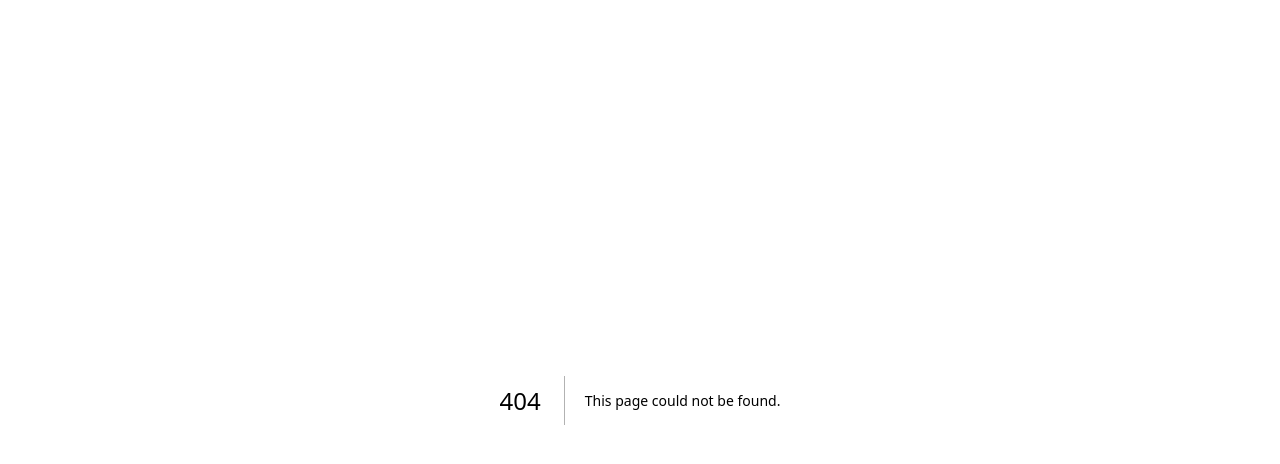
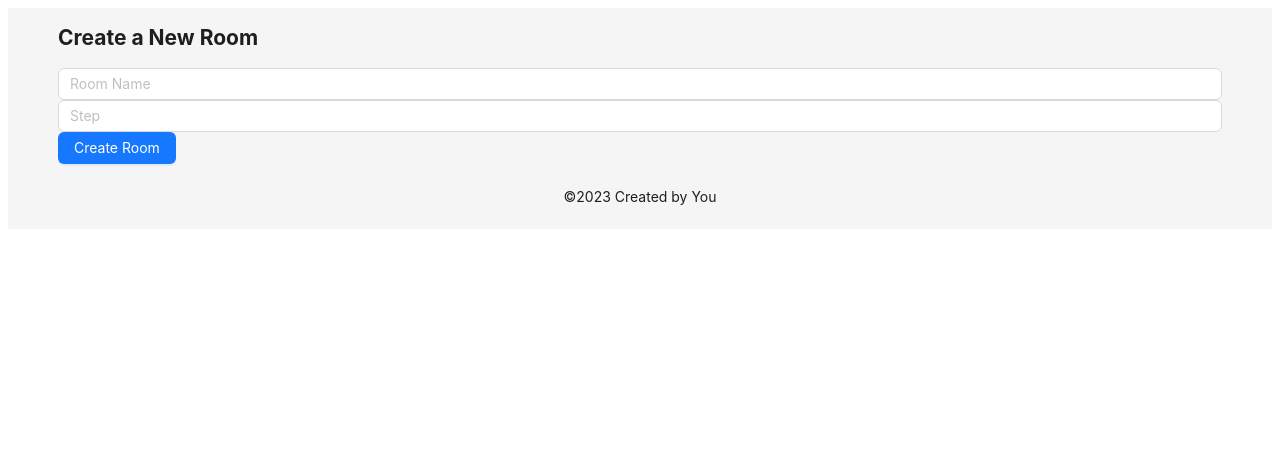
Before and after one commit to EsinnOrc/retro-tools, a Next.js app: page /create-room in a window 1280 px wide. Before the commit this address had no page. Shown: the top 464 px of the page. Built offline with nearby package versions, Linux system fonts and the light colour scheme.

Commit message:
firebase db entegration has been added

```diff
--- /dev/null
+++ b/src/pages/create-room/index.tsx
@@ -0,0 +1,64 @@
+import React, { useState } from "react";
+import { db } from "../../firebaseConfig";
+import { collection, addDoc } from "firebase/firestore";
+import { useRouter } from "next/router";
+import { Layout, Input, Button } from "antd";
+import { getAuth } from "firebase/auth";
+
+const { Content, Footer } = Layout;
+
+const CreateRoom: React.FC = () => {
+  const [roomName, setRoomName] = useState("");
+  const [step, setStep] = useState("");
+  const router = useRouter();
+  const auth = getAuth();
+
+  const handleCreateRoom = async () => {
+    const user = auth.currentUser;
+
+    if (!user) {
+      console.error("No user is signed in.");
+      return;
+    }
+
+    try {
+      await addDoc(collection(db, "rooms"), {
+        name: roomName,
+        step: parseInt(step, 10),
+        uid: user.uid,
+      });
+      console.log("Room created successfully");
+      router.push("/");
+    } catch (error) {
+      console.error("Error creating room:", error);
+    }
+  };
+
+  return (
+    <Layout className="layout">
+      <Content style={{ padding: '0 50px' }}>
+        <div className="site-layout-content">
+          <h2>Create a New Room</h2>
+          <Input
+            type="text"
+            value={roomName}
+            onChange={(e) => setRoomName(e.target.value)}
+            placeholder="Room Name"
+          />
+          <Input
+            type="number"
+            value={step}
+            onChange={(e) => setStep(e.target.value)}
+            placeholder="Step"
+          />
+          <Button type="primary" onClick={handleCreateRoom}>
+            Create Room
+          </Button>
+        </div>
+      </Content>
+      <Footer style={{ textAlign: "center" }}>©2023 Created by You</Footer>
+    </Layout>
+  );
+};
+
+export default CreateRoom;
```
Also changed, not shown: src/components/CreateRoom.tsx (added, +44 -0 lines), src/components/googleLogin.tsx (+22 -9 lines), src/pages/index.tsx (+30 -5 lines).
